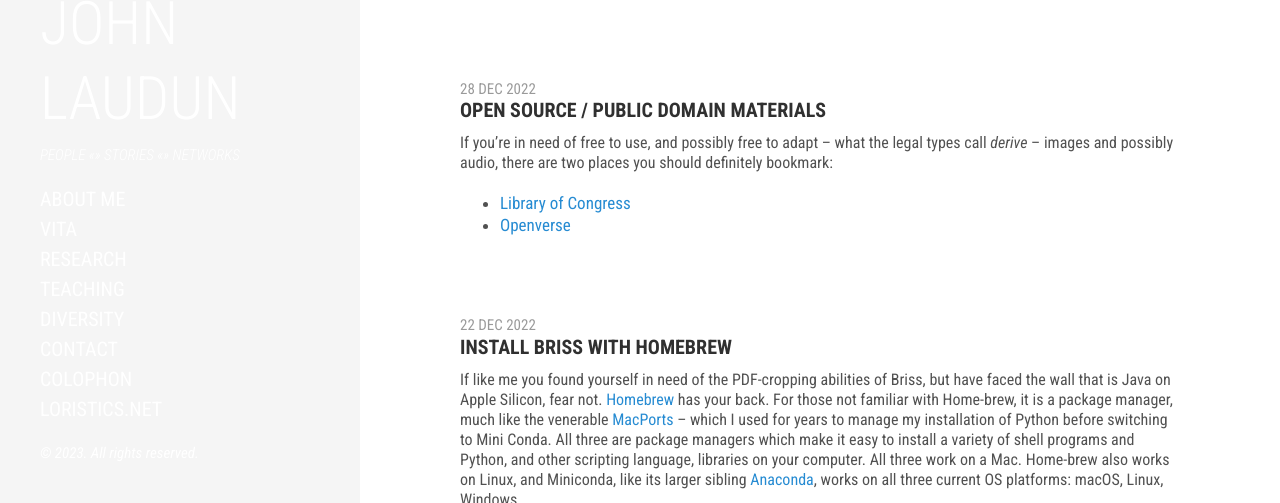
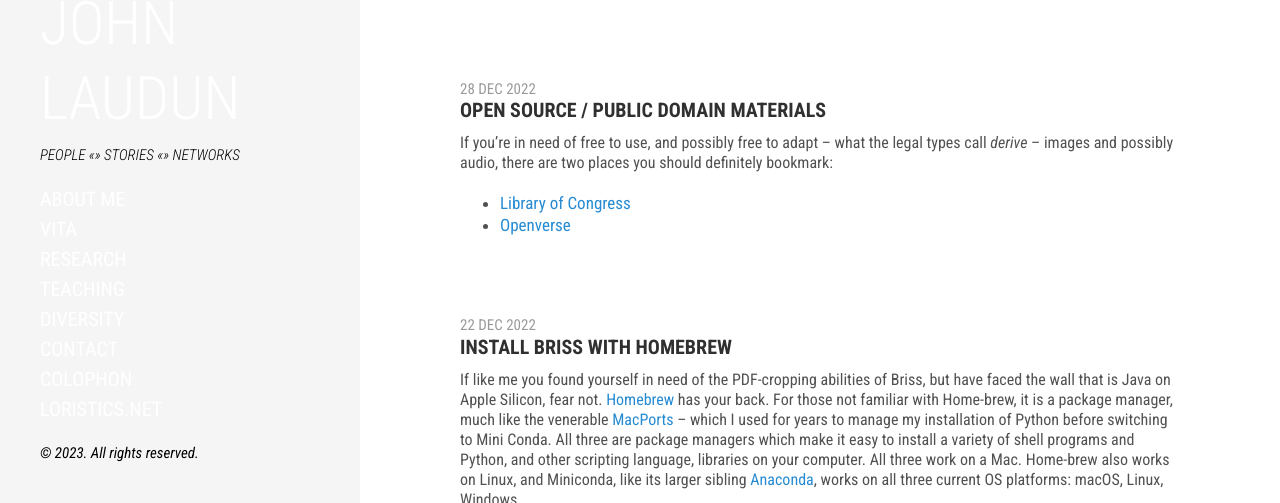
Before and after one commit to johnlaudun/blog, a Jekyll site: the page built from index.html, in a window 1280 px wide and 1400 px high, scrolled down 286 px. Shown: the part 897-1400 px from the top of the window. Built offline with Jekyll 4.4.1, drawn with Linux system fonts in a browser that asks for light colours; the list of posts is cut into pages by our own code.

```diff
--- a/public/css/hyde.css
+++ b/public/css/hyde.css
@@ -89,7 +89,6 @@ figcaption {
 
 /* About section */
 .sidebar-about h1 {
-  color: #fff;
   margin-top: 0;
   font-family: 'Roboto Condensed', "Helvetica Neue", Verdana, sans-serif;
   font-weight: 300;
@@ -97,7 +96,6 @@ figcaption {
 }
 
 .sidebar-about p {
-  color: #fff;
   margin-top: 0;
   font-family: 'Roboto Condensed', "Helvetica Neue", Verdana, sans-serif;
   font-style: normal;
@@ -106,7 +104,6 @@ figcaption {
 }
 
 .sidebar p {
-  color: #fff;
   margin-top: 0;
   font-family: 'Roboto Condensed', "Helvetica Neue", Verdana, sans-serif;
   font-style: italic;
@@ -130,7 +127,7 @@ a.sidebar-nav-item:focus {
 }
 .sidebar-nav-item.active {
   font-weight: bold;
-  color: #f4bf75;
+  color: royalblue;
 }
 
 /* Sticky sidebar
--- a/public/css/poole.css
+++ b/public/css/poole.css
@@ -407,7 +407,7 @@ tbody tr:nth-child(odd) th {
   color: #999;
 }
 .related-posts li a:hover {
-  color: #268bd2;
+  color: royalblue;
   text-decoration: none;
 }
 .related-posts li a:hover small {
```
